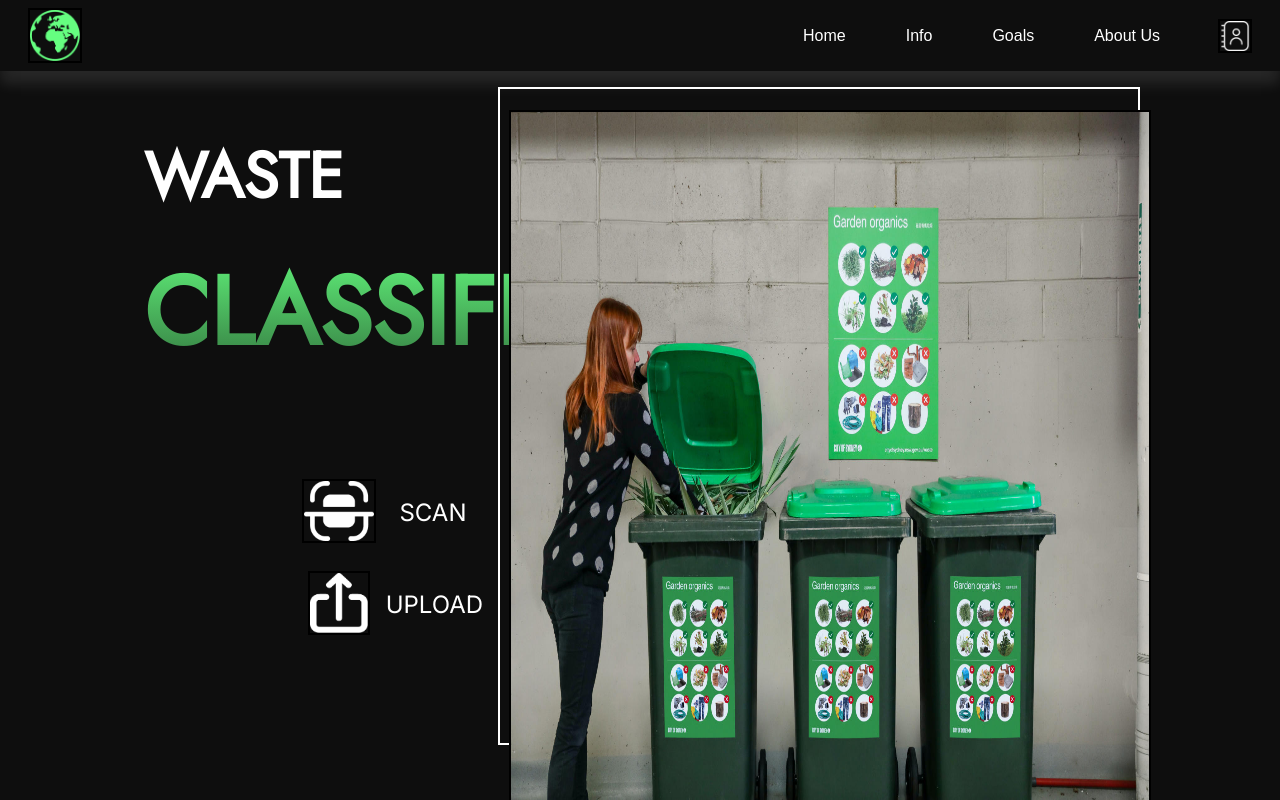
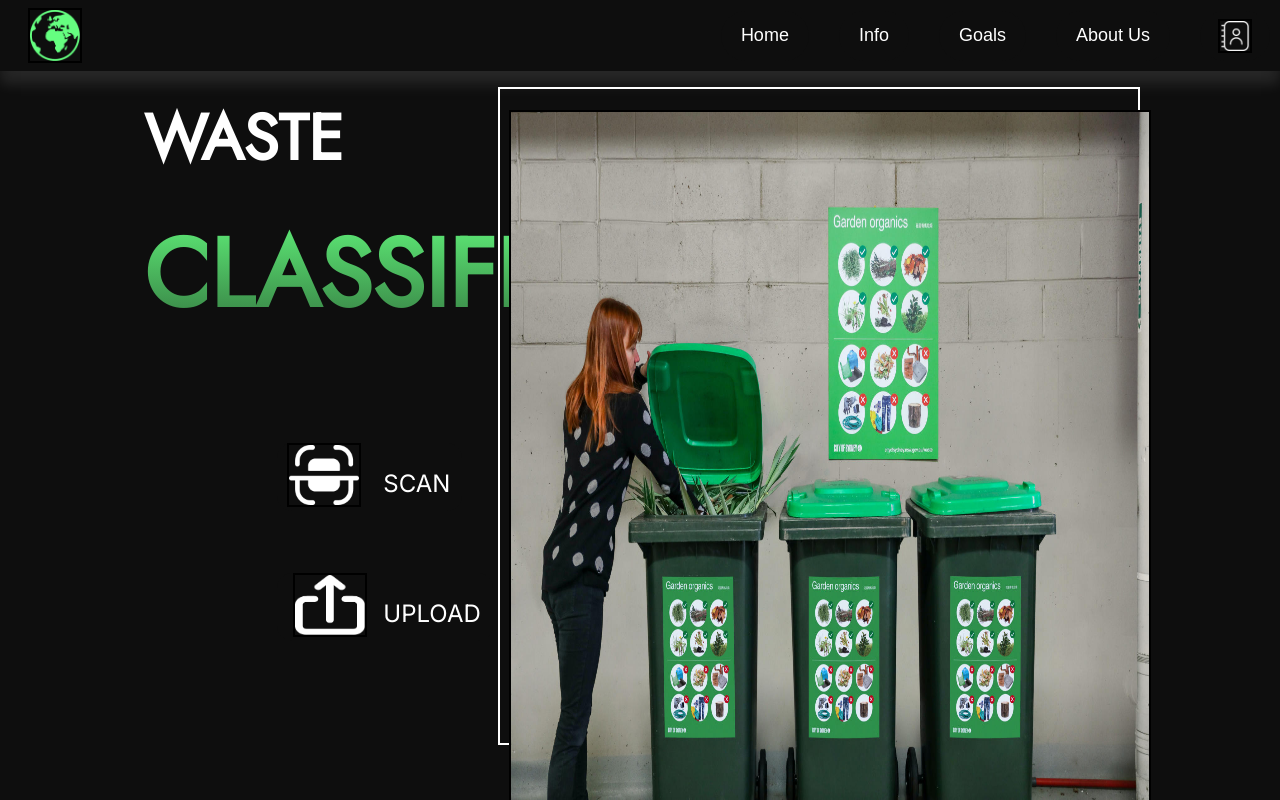
Before and after one commit to HarudaySharma/Waste-Classifier, a React (Vite) app in the folder client/: page / in a window 1280 px wide. Built offline with nearby package versions, Linux system fonts and the light colour scheme; no server answers.

Commit message:
home page modified

```diff
--- a/client/src/components/ui/DropContainer/DropContainer.module.scss
+++ b/client/src/components/ui/DropContainer/DropContainer.module.scss
@@ -16,7 +16,6 @@
     align-items: center;
     justify-content: center;
     text-align: center;
-    border: 2px dashed gray;
 }
 
 .drop-box:hover {
--- a/client/src/components/ui/Header/Header.module.scss
+++ b/client/src/components/ui/Header/Header.module.scss
@@ -28,9 +28,13 @@
     color: white;
     border: none;
     padding: 10px 20px;
-    margin-left: 20px;
-    font-size: 16px;
+    margin-left: 30px;
+    font-size: 18px;
     cursor: pointer;
+    border-radius: 35px;
+    &:hover {
+        box-shadow: 0 0 20px rgba(255, 255, 255, 0.8); /* Glow effect on hover */
+      }
 }
 
 .icon {
--- a/client/src/pages/Home/Home.module.scss
+++ b/client/src/pages/Home/Home.module.scss
@@ -38,7 +38,10 @@
         top: -100px;
         font-size: 64px;
         font-weight: 600;
-    }
+        &:hover {
+            text-shadow: 0 0 10px rgb(255, 255, 255, 0.8);
+
+        }    }
 
     .heading2 {
         position: relative;
@@ -53,6 +56,10 @@
         -moz-text-fill-color: transparent;
         -moz-background-clip: text;
         -webkit-background-clip: text;
+        &:hover {
+            text-shadow: 0 0 10px rgb(101, 255, 128, 0.8);
+
+        }
     }
 
     .buttonContainer {
@@ -63,37 +70,49 @@
     }
 
     .iconButton {
-        width: 163px;
-        height: 60px;
+        width: fit-content;
+        height: 68px;
+        padding: 12px;
         font-family: 'Inter', sans-serif;
         background-color: #0e0e0e;
         color: white;
         border: none;
+        border-radius:15px;
         cursor: pointer;
         display: flex;
         gap: 1em;
         font-size: 1.5em;
         position: relative;
+        margin-bottom: 30px;
+        &:hover {
+            box-shadow: 0 0 10px rgba(255, 255, 255, 0.8); /* Glow effect on hover */
+          }
 
         img {
             width: 70px;
             height: 60px;
             border: none;
+            &:hover span {
+                text-shadow: 0 0 10px rgba(255, 255, 255, 0.8); /* White shadow on hover for the image */
+              }
         }
 
         img.scanIcon {
             position: relative;
+            top:-10px;
         }
 
         img.uploadIcon {
             position: relative;
             left: 6px;
+            top:-10px;
         }
 
         span {
             height: fit-content;
             position: relative;
-            top: 28%;
+            top: 26%;
+            margin-top: 3px;
         }
     }
 }
@@ -110,6 +129,9 @@
         right: 20%;
         z-index: 0;
         border: 2px solid white;
+        &:hover {
+            box-shadow: 0 0 50px rgba(255, 255, 255, 0.8);
+          }
     }
 
     img.rightImage {
--- a/client/src/pages/Home/Home.tsx
+++ b/client/src/pages/Home/Home.tsx
@@ -59,5 +59,5 @@ function Home() {
             </div>
         </div>
     );
-}
+    }
 export default Home;
```
